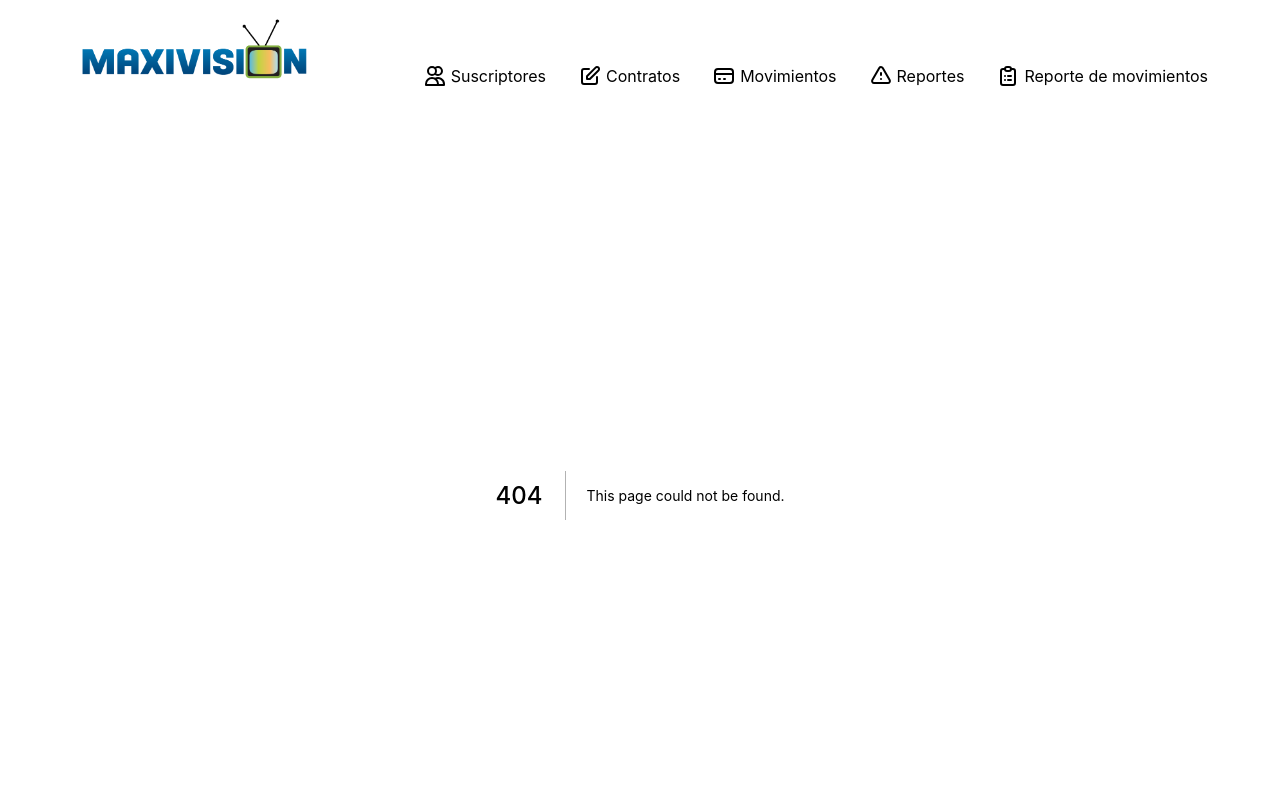
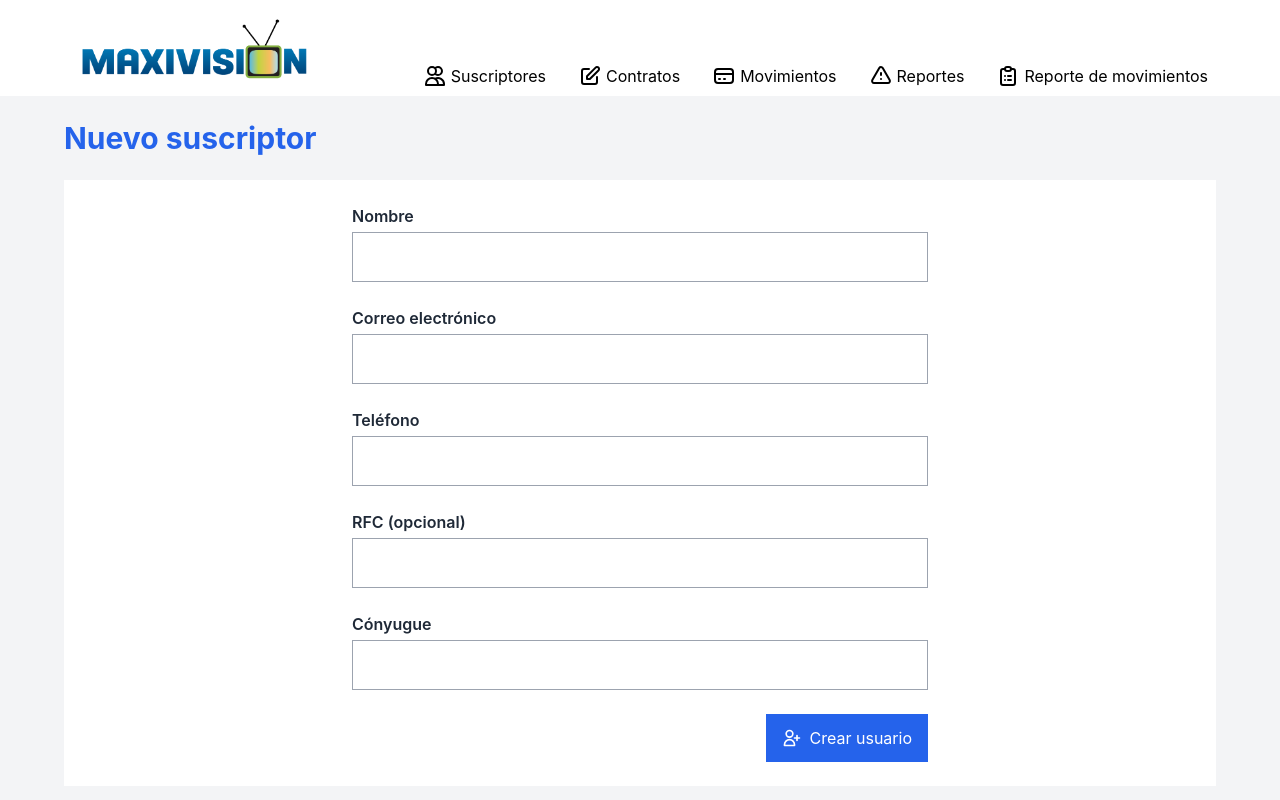
Before and after one commit to ismaelamezcua/maxivision-app, a Next.js app: page /suscriptores/nuevo in a window 1280 px wide. Before the commit this address had no page. Shown: the top 800 px of the page. Built offline with nearby package versions, Linux system fonts and the light colour scheme.

Commit message:
feat: add new susbcriber page

```diff
--- a/pages/suscriptores/index.tsx
+++ b/pages/suscriptores/index.tsx
@@ -1,5 +1,6 @@
 import { NextPage } from 'next';
 import Head from 'next/head';
+import Link from 'next/link';
 
 import {
   useState,
@@ -114,10 +115,15 @@ const Suscriptores: NextPage = () => {
 
           <div className="flex flex-row justify-between items-center">
             <h1 className="text-3xl font-bold text-blue-600">Suscriptores</h1>
-            <div className="bg-blue-600 hover:bg-blue-700 px-4 py-3 text-white inline-flex items-center">
-              <UserAddIcon className="w-5 h-5" />
-              <span className="ml-2">Agregar suscriptor</span>
-            </div>
+
+            <Link href="/suscriptores/nuevo">
+              <a>
+                <div className="bg-blue-600 hover:bg-blue-700 px-4 py-3 text-white inline-flex items-center">
+                  <UserAddIcon className="w-5 h-5" />
+                  <span className="ml-2">Agregar suscriptor</span>
+                </div>
+              </a>
+            </Link>
           </div>
 
           <div className="bg-white p-6">
--- /dev/null
+++ b/pages/suscriptores/nuevo.tsx
@@ -0,0 +1,74 @@
+import { UserAddIcon } from '@heroicons/react/outline';
+import { NextPage } from 'next';
+import Head from 'next/head';
+
+const NuevoSuscriptor: NextPage = () => {
+  return (
+    <>
+      <Head>
+        <title>Maxivision - Nuevo Suscriptor</title>
+      </Head>
+
+      <div className="container mx-auto max-w-6xl mt-6">
+        <div className="flex flex-col space-y-6">
+
+          <div className="flex flex-row justify-between items-center">
+            <h1 className="text-3xl font-bold text-blue-600">Nuevo suscriptor</h1>
+          </div>
+
+          <div className="bg-white p-6">
+            <form>
+              <div className="form-field">
+                <label htmlFor="name" className="form-label">Nombre</label>
+                <input className="form-input" type="text" name="name" />
+              </div>
+
+              <div className="form-field mt-6">
+                <label htmlFor="email" className="form-label">Correo electr&oacute;nico</label>
+                <input className="form-input" type="email" name="email" />
+              </div>
+
+              <div className="form-field mt-6">
+                <label htmlFor="phone" className="form-label">Tel&eacute;fono</label>
+                <input className="form-input" type="text" name="phone" />
+              </div>
+
+              <div className="form-field mt-6">
+                <label htmlFor="rfc" className="form-label">RFC (opcional)</label>
+                <input className="form-input" type="text" name="rfc" />
+              </div>
+
+              <div className="form-field mt-6">
+                <label htmlFor="spouse" className="form-label">C&oacute;nyugue</label>
+                <input className="form-input" type="text" name="spouse" />
+              </div>
+
+              <div className="flex flex-row-reverse mt-6 max-w-xl mx-auto">
+                <button className="bg-blue-600 hover:bg-blue-700 px-4 py-3 text-white inline-flex items-center">
+                  <UserAddIcon className="w-5 h-5" />
+                  <span className="ml-2">Crear usuario</span>
+                </button>
+              </div>
+            </form>
+          </div>
+        </div>
+      </div>
+
+    </>
+  );
+};
+
+export default NuevoSuscriptor;
+
+/*
+
+  id            Int            @id @default(autoincrement())
+  createdAt     DateTime       @default(now())
+  name          String
+  email         String?
+  phone         String
+  rfc           String?
+  spouse        String?
+  subscriptions Subscription[]
+
+*/
--- a/styles/globals.css
+++ b/styles/globals.css
@@ -10,3 +10,16 @@
 body {
   @apply bg-gray-100;
 }
+
+@layer components {
+  .form-field {
+    @apply flex flex-col max-w-xl mx-auto space-y-1;
+  }
+  .form-label {
+    @apply font-semibold text-gray-800;
+  }
+
+  .form-input {
+    @apply w-full border-gray-400 focus:border-blue-700 px-4 py-3;
+  }
+}
```
